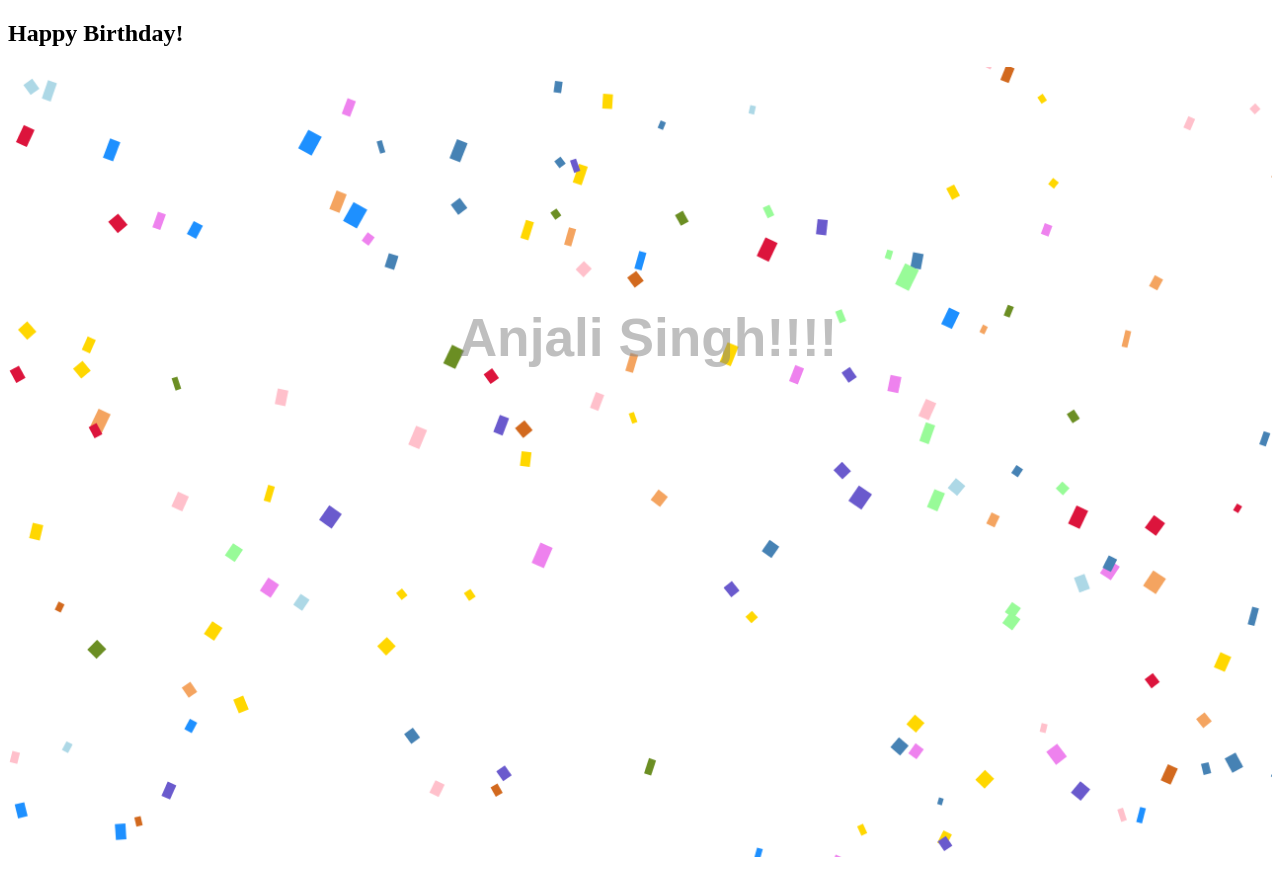
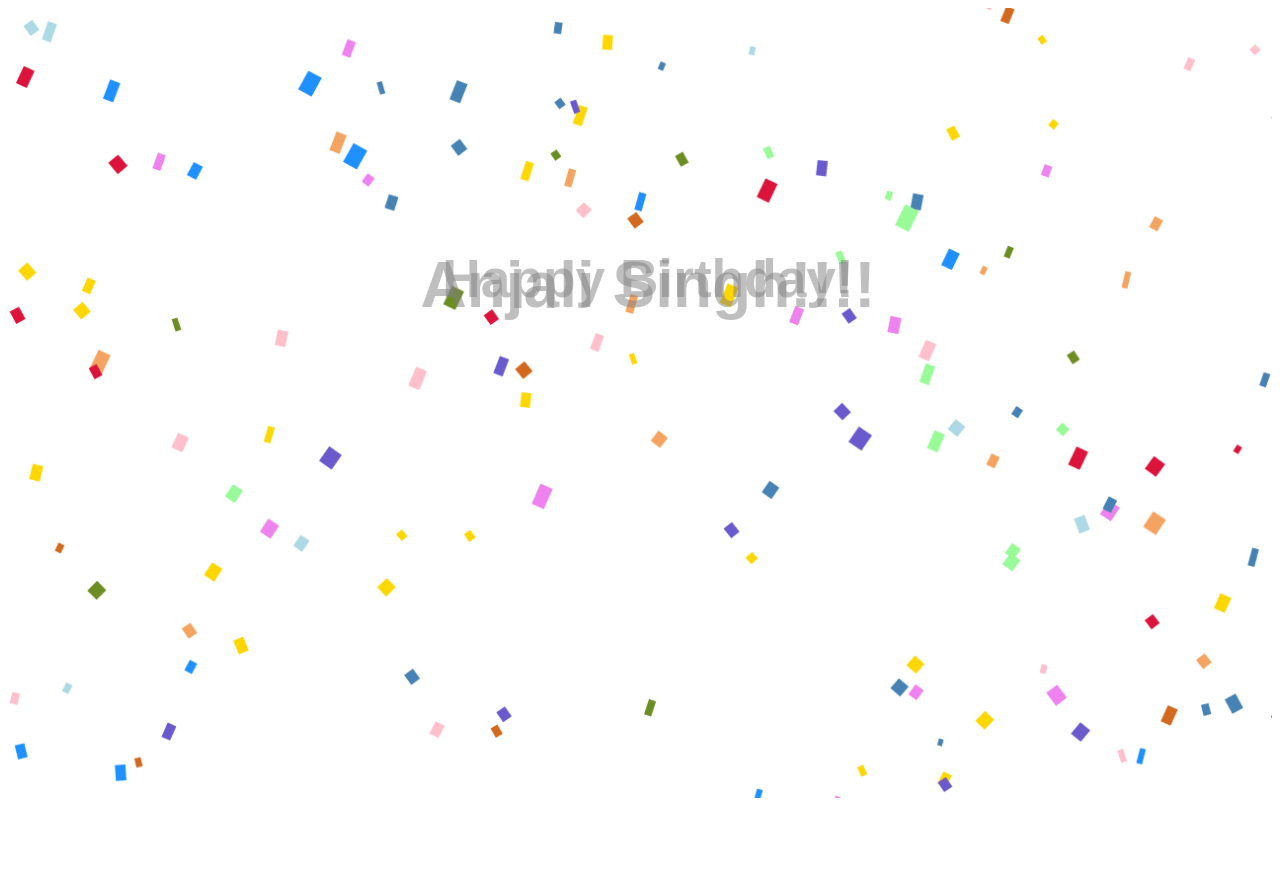
Before and after one commit to htudu/destiny_boat, a Flask app: page / in a window 1280 px wide. After the commit the page ends 798 px from the top, so only its background shows below. Run offline with Flask 2, Linux system fonts and the light colour scheme; data comes from the database, SQL or seed files in the repository.

Commit message:
Birthday Surprise

```diff
--- a/static/css/birthday.css
+++ b/static/css/birthday.css
@@ -7,9 +7,13 @@
     font-family: sans-serif;
     color: grey;
     opacity: 0.5;
-  }
+}
 
-  canvas {
+.big {
+    font-size: 400%;
+}
+
+canvas {
     overflow-y: hidden;
     overflow-x: hidden;
     width: 100%;
--- a/templates/birthday.html
+++ b/templates/birthday.html
@@ -9,8 +9,8 @@
     <title>Log In</title>
 </head>
 <body >
-    <h2>Happy Birthday!</h1>
-    <h1>Anjali Singh!!!!</h1>
+    <h1>Happy Birthday!</h1>
+    <h1 class="big">Anjali Singh!!!!</h1>
     <canvas id="canvas"></canvas>
 </body>
 
```
